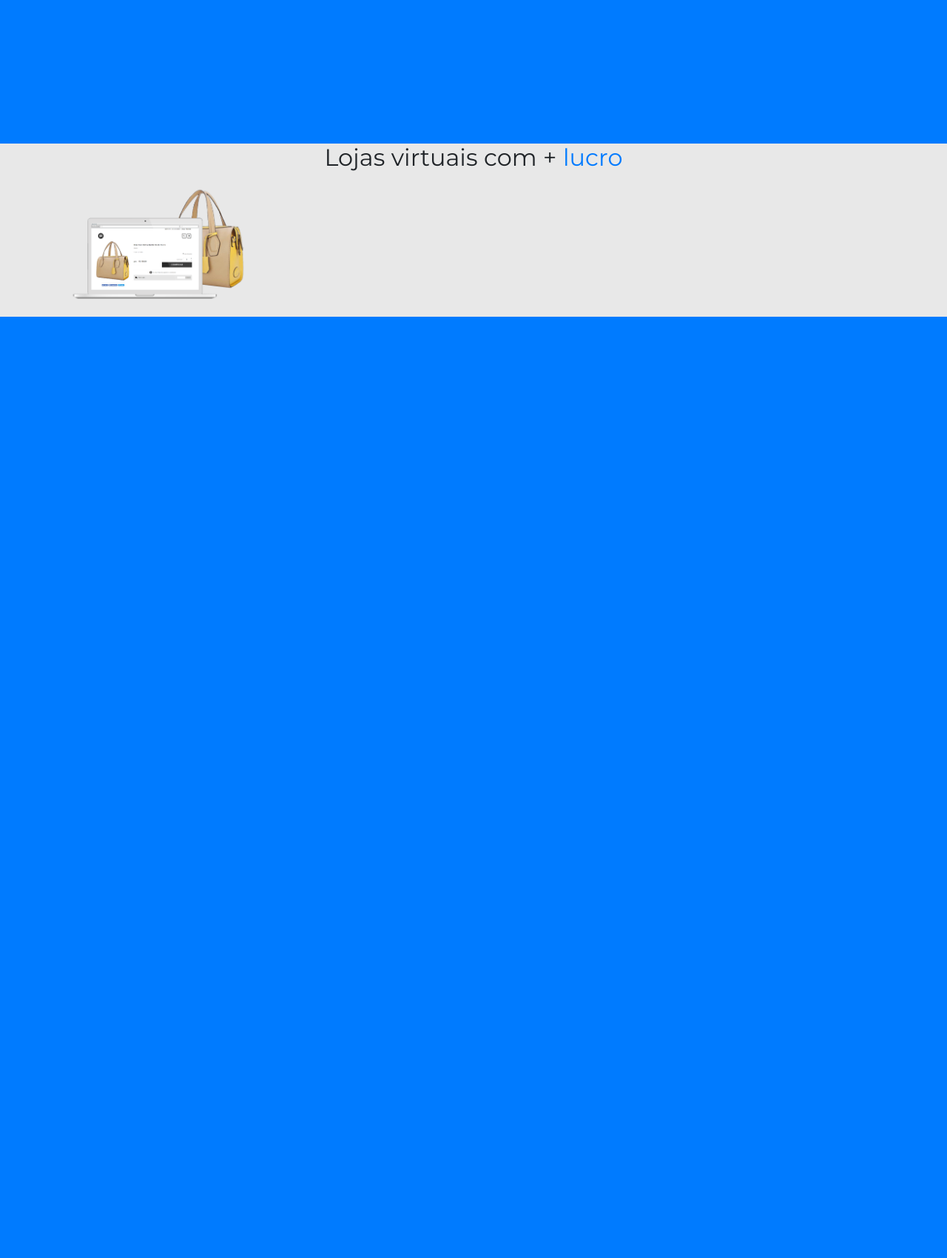
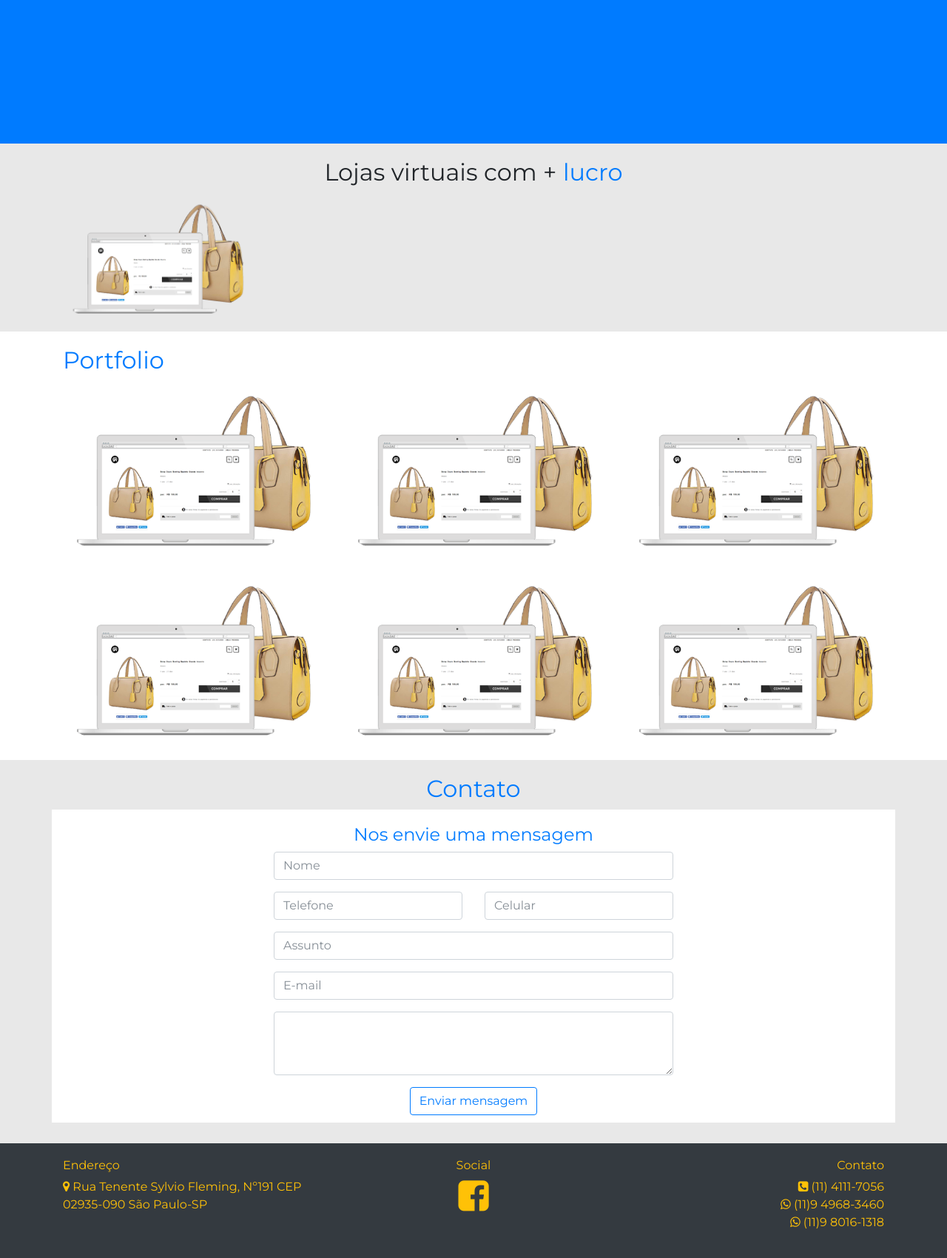
Before and after one commit to luccasr73/criouweb, a PHP site: page / in a window 1280 px wide. Shown: the part 1754-3454 px from the top of the page at 74% size. Before the commit the page ends 2182 px from the top, so only its background shows below. Run offline with PHP 8.4, Linux system fonts and the light colour scheme; some libraries are stand-ins or nearby versions.

Commit message:
Added footer

```diff
--- a/css/main.css
+++ b/css/main.css
@@ -56,6 +56,34 @@
 }
 /**/
 
+/*loja virtual*/
+.lojasVirtuais{
+  padding-top:20px;
+}
+
+/*portfolio*/
+.portfolio{
+  padding-top:20px;
+}
+/**/
+
+/*contato*/
+.contato{
+  padding-top:20px;
+  padding-bottom:20px;
+}
+.contatoMensagem{
+  padding-top:20px;
+  padding-bottom:10px;
+}
+/**/
+
+/*footer*/
+.socialIcons{
+  font-size:3rem;
+}
+/**/
+
 /*modal menu*/
 .modalMenu{
   width: 100%;
@@ -64,9 +92,6 @@
 }
 .modalMenuHeader{
   border: none;
-}
-.lojasVirtuais{
-  /*padding-top:20px;*/
 }
 /**/
 
--- a/index.html
+++ b/index.html
@@ -8,7 +8,10 @@
 
     <!-- Bootstrap CSS -->
     <link rel="stylesheet" href="https://maxcdn.bootstrapcdn.com/bootstrap/4.0.0-beta.2/css/bootstrap.min.css" integrity="sha384-PsH8R72JQ3SOdhVi3uxftmaW6Vc51MKb0q5P2rRUpPvrszuE4W1povHYgTpBfshb" crossorigin="anonymous">
+    <link rel="stylesheet" href="https://cdnjs.cloudflare.com/ajax/libs/animate.css/3.5.2/animate.min.css">
     <link href="https://fonts.googleapis.com/css?family=Montserrat" rel="stylesheet">
+    <link rel="stylesheet" href="https://cdnjs.cloudflare.com/ajax/libs/ekko-lightbox/5.3.0/ekko-lightbox.css">
+    <link href="https://maxcdn.bootstrapcdn.com/font-awesome/4.7.0/css/font-awesome.min.css" rel="stylesheet" integrity="sha384-wvfXpqpZZVQGK6TAh5PVlGOfQNHSoD2xbE+QkPxCAFlNEevoEH3Sl0sibVcOQVnN" crossorigin="anonymous">
     <link rel="stylesheet" href="css/main.css">
     <style>
 
@@ -38,7 +41,8 @@
         </ul>
       </div>
     </nav>
-    <div id="carouselExampleSlidesOnly" class="carousel slide" data-pause="false" data-ride="carousel">
+
+    <div id="carouselNav" class="carousel slide" data-pause="false" data-ride="carousel">
       <div class="carousel-inner">
         <div class="carousel-item active">
           <img class="d-block w-100 fullWidthSlide" src="assets/baner_criouweb.png" alt="First slide">
@@ -85,11 +89,13 @@
         </div>
       </div>
     </div>
+
     <div class="container-fluid noPaddingLR">
       <div class="row no-gutters bg-primary fullScreen">
 
       </div>
     </div>
+
     <div class="bg-grey lojasVirtuais">
       <div class="container">
         <div class="row">
@@ -102,6 +108,141 @@
             <img src="assets/lateral_loja.png" class="img-fluid" alt="">
           </div>
 
+        </div>
+      </div>
+    </div>
+
+    <div class="bg-white portfolio">
+      <div class="container">
+        <div class="row">
+          <div class="col-12">
+            <h2 class="text-primary">Portfolio</h2>
+          </div>
+        </div>
+
+
+        <div class="row">
+          <div class="col-12 col-md-4">
+            <a href="assets/lateral_loja.png" data-toggle="lightbox" data-footer="<a class='text-dark' href='index.html'>Ver mais</a>" data-type="image">
+              <img src="assets/lateral_loja.png" class="img-fluid">
+            </a>
+          </div>
+          <div class="col-12 col-md-4">
+            <a href="assets/lateral_loja.png" data-toggle="lightbox" data-footer="<a class='text-dark' href='index.html'>Ver mais</a>" data-type="image">
+              <img src="assets/lateral_loja.png" class="img-fluid">
+            </a>
+          </div>
+          <div class="col-12 col-md-4">
+            <a href="assets/lateral_loja.png" data-toggle="lightbox" data-footer="<a class='text-dark' href='index.html'>Ver mais</a>" data-type="image">
+              <img src="assets/lateral_loja.png" class="img-fluid">
+            </a>
+          </div>
+        </div>
+        <div class="row">
+          <div class="col-12 col-md-4">
+            <a href="assets/lateral_loja.png" data-toggle="lightbox" data-footer="<a class='text-dark' href='index.html'>Ver mais</a>" data-type="image">
+              <img src="assets/lateral_loja.png" class="img-fluid">
+            </a>
+          </div>
+          <div class="col-12 col-md-4">
+            <a href="assets/lateral_loja.png" data-toggle="lightbox" data-footer="<a class='text-dark' href='index.html'>Ver mais</a>" data-type="image">
+              <img src="assets/lateral_loja.png" class="img-fluid">
+            </a>
+          </div>
+          <div class="col-12 col-md-4">
+            <a href="assets/lateral_loja.png" data-toggle="lightbox" data-footer="<a class='text-dark' href='index.html'>Ver mais</a>" data-type="image">
+              <img src="assets/lateral_loja.png" class="img-fluid">
+            </a>
+          </div>
+        </div>
+      </div>
+
+    </div>
+    <div class="bg-grey contato">
+      <div class="container pb-2">
+        <h2 class="text-primary text-center">Contato</h2>
+        <div class="row bg-white justify-content-center">
+        <div class="col-md-6 contatoMensagem">
+         <h4 class="text-primary text-center">Nos envie uma mensagem</h4>
+        <form id="contact">
+          <div class="row">
+            <div class="col-12">
+              <div class="form-group">
+                <input type="text" class="form-control" id="name" name="name" placeholder="Nome" required>
+              </div>
+            </div>
+          </div>
+
+          <div class="row">
+            <div class="col-md-6">
+              <div class="form-group">
+
+                <input type="text" class="form-control" id="phone" name="phone" placeholder="Telefone">
+              </div>
+            </div>
+            <div class="col-md-6">
+              <div class="form-group">
+
+                <input type="text" class="form-control" id="cel" name="celphone" placeholder="Celular">
+              </div>
+            </div>
+          </div>
+
+          <div class="row">
+            <div class="col-12">
+              <div class="form-group">
+
+                <input type="text" class="form-control" id="subject" name="subject" placeholder="Assunto" required>
+              </div>
+            </div>
+            <div class="col-12">
+              <div class="form-group">
+
+                <input type="email" class="form-control" id="email" name="email" placeholder="E-mail" required>
+              </div>
+            </div>
+          </div>
+
+          <div class="row">
+            <div class="col-12">
+              <div class="form-group">
+
+                <textarea class="form-control" id="message" name="message" rows="3" required></textarea>
+              </div>
+            </div>
+          </div>
+
+          <button id="send" class="btn btn-outline-primary mx-auto d-flex" >Enviar mensagem</button>
+
+        </form>
+        </div>
+        </div>
+    </div>
+  </div>
+  <div class="bg-dark contato">
+  <div class="container">
+  <div class="row">
+  <div class="col-md-4">
+  <h6 class="text-warning text-left">Endereço</h6>
+  <p class="text-warning text-left">
+  <i class="fa fa-map-marker" aria-hidden="true"></i> Rua Tenente Sylvio Fleming, Nº191 CEP 02935-090 São Paulo-SP
+  </p>
+  </div>
+  <div class="col-md-4 text-center ">
+  <h6 class="text-warning">Social</h6>
+  <a class="text-warning" href=""><i class="fa fa-facebook-square socialIcons" aria-hidden="true"></i></a>
+  </div>
+  <div class="col-md-4">
+   <h6 class="text-warning text-right">Contato</h6>
+  <p class="text-warning text-right">
+  <i class="fa fa-phone-square" aria-hidden="true"></i> (11) 4111-7056
+    <br>
+    <i class="fa fa-whatsapp" aria-hidden="true"></i> (11)9 4968-3460
+    <br>
+    <i class="fa fa-whatsapp" aria-hidden="true"></i> (11)9 8016-1318
+    </p>
+
+  </div>
   </div>
   </div>
   </div>
@@ -137,10 +278,36 @@
     </div>
   </div>
 
-    <script src="https://code.jquery.com/jquery-3.2.1.slim.min.js" integrity="sha384-KJ3o2DKtIkvYIK3UENzmM7KCkRr/rE9/Qpg6aAZGJwFDMVNA/GpGFF93hXpG5KkN" crossorigin="anonymous"></script>
+  <script src="https://code.jquery.com/jquery-3.2.1.min.js" integrity="sha256-hwg4gsxgFZhOsEEamdOYGBf13FyQuiTwlAQgxVSNgt4=" crossorigin="anonymous"></script>
   <script src="https://cdnjs.cloudflare.com/ajax/libs/popper.js/1.12.3/umd/popper.min.js" integrity="sha384-vFJXuSJphROIrBnz7yo7oB41mKfc8JzQZiCq4NCceLEaO4IHwicKwpJf9c9IpFgh" crossorigin="anonymous"></script>
   <script src="https://maxcdn.bootstrapcdn.com/bootstrap/4.0.0-beta.2/js/bootstrap.min.js" integrity="sha384-alpBpkh1PFOepccYVYDB4do5UnbKysX5WZXm3XxPqe5iKTfUKjNkCk9SaVuEZflJ" crossorigin="anonymous"></script>
+  <script src="https://cdnjs.cloudflare.com/ajax/libs/ekko-lightbox/5.3.0/ekko-lightbox.min.js"></script>
   <script type="text/javascript">
+    $('#contact').submit(function(event) {
+      event.preventDefault();
+      var formData = {
+        'Nome'              :$('input[name=name]').val(),
+        'Email'             :$('input[name=email]').val(),
+        '_subject'          :$('input[name=subject]').val(),
+        'Telefone'          :$('input[name=phone]').val(),
+        'Celular'           :$('input[name=celphone]').val(),
+        'Mensagem'          :$('textarea[name=message]').val(),
+        '_replyto'          :$('input[name=email]').val()
+      };
+      $.ajax({
+        url: 'https://formspree.io/agencia.criouweb@gmail.com',
+        method: 'POST',
+        data: formData,
+        dataType: 'json'
+        }).done(function() {
+        $('#contact').html('<h3 class="text-center">Obrigador por entrar em contato conosco, retornaremos em breve!</h3>');
+      });
+    });
+
+    $(document).on('click', '[data-toggle="lightbox"]', function(event) {
+      event.preventDefault();
+      $(this).ekkoLightbox();
+    });
     if (!Array.prototype.filter)
     {
       Array.prototype.filter = function(fun /*, thisp*/)
```
Lines whose indentation alone changed are shown as unchanged.
